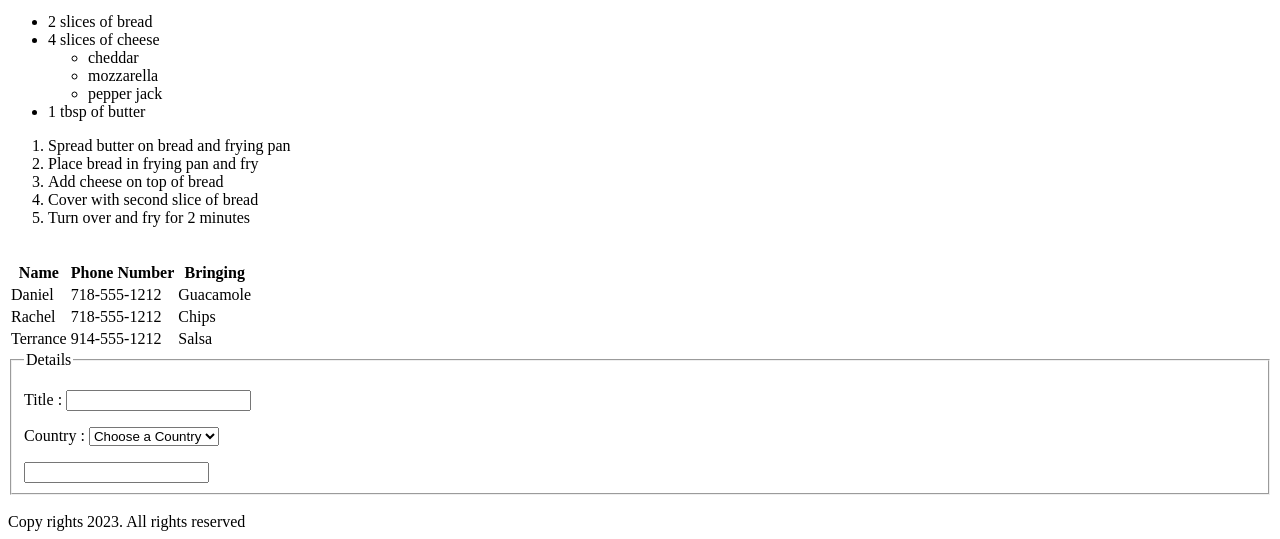
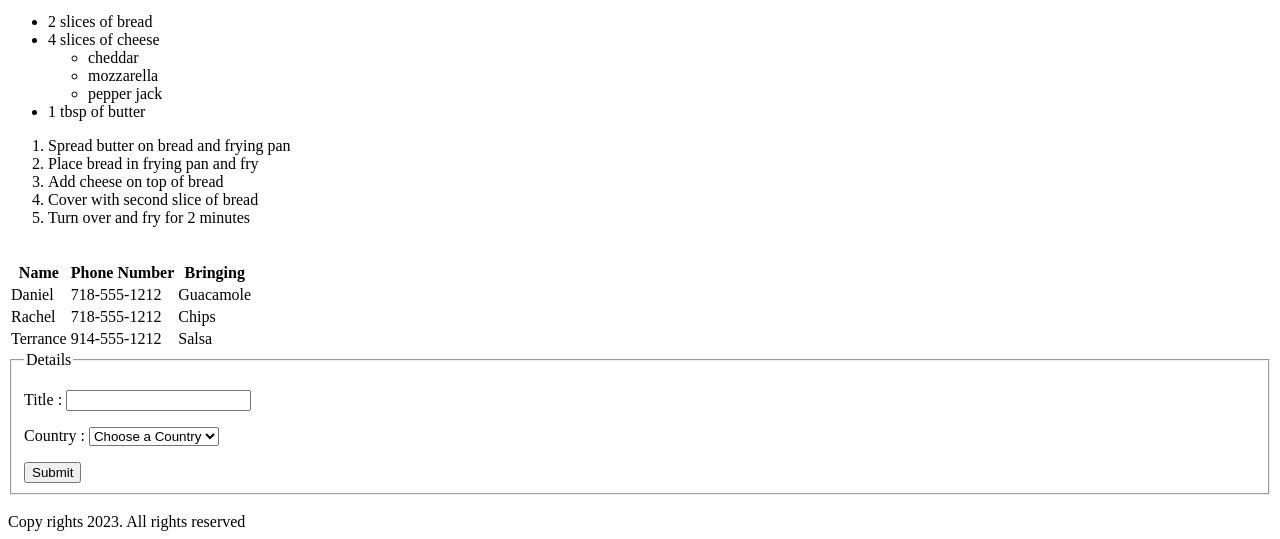
Before and after one commit to MohamadSafa/My_website, a plain HTML site: page index.html in a window 1280 px wide. Shown: the part 457-996 px from the top of the page. Drawn offline with Linux system fonts and the light colour scheme.

Commit message:
HTML Form Task

```diff
--- a/index.html
+++ b/index.html
@@ -77,7 +77,7 @@
                 <option>Switzerland</option>
             </select>
         </p>
-        <input name="Submit">
+        <input type="Submit" />
     </fieldset>
 </form>
 &nbsp;
```
